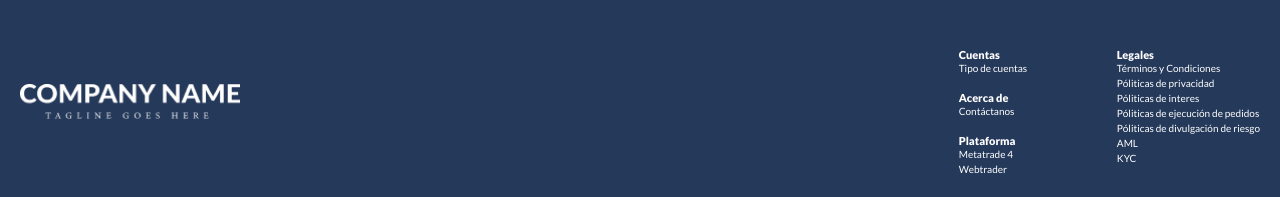
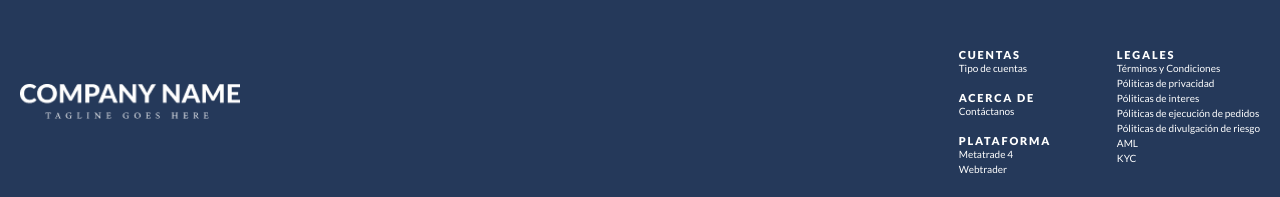
Before and after one commit to TuentyFaiv/Landing-Page-test, a React app: page / in a window 1280 px wide. Shown: the part 722-919 px from the top of the page. Built offline with nearby package versions, Linux system fonts and the light colour scheme.

Commit message:
[Update] text uppercase

```diff
--- a/src/assets/styles/components/footer.scss
+++ b/src/assets/styles/components/footer.scss
@@ -33,6 +33,8 @@
   }
   h4 {
     @include fonts(900, 1.1rem);
+    letter-spacing: .18rem;
+    text-transform: uppercase;
   }
   p {
     @include fonts(400, 1rem);
```
